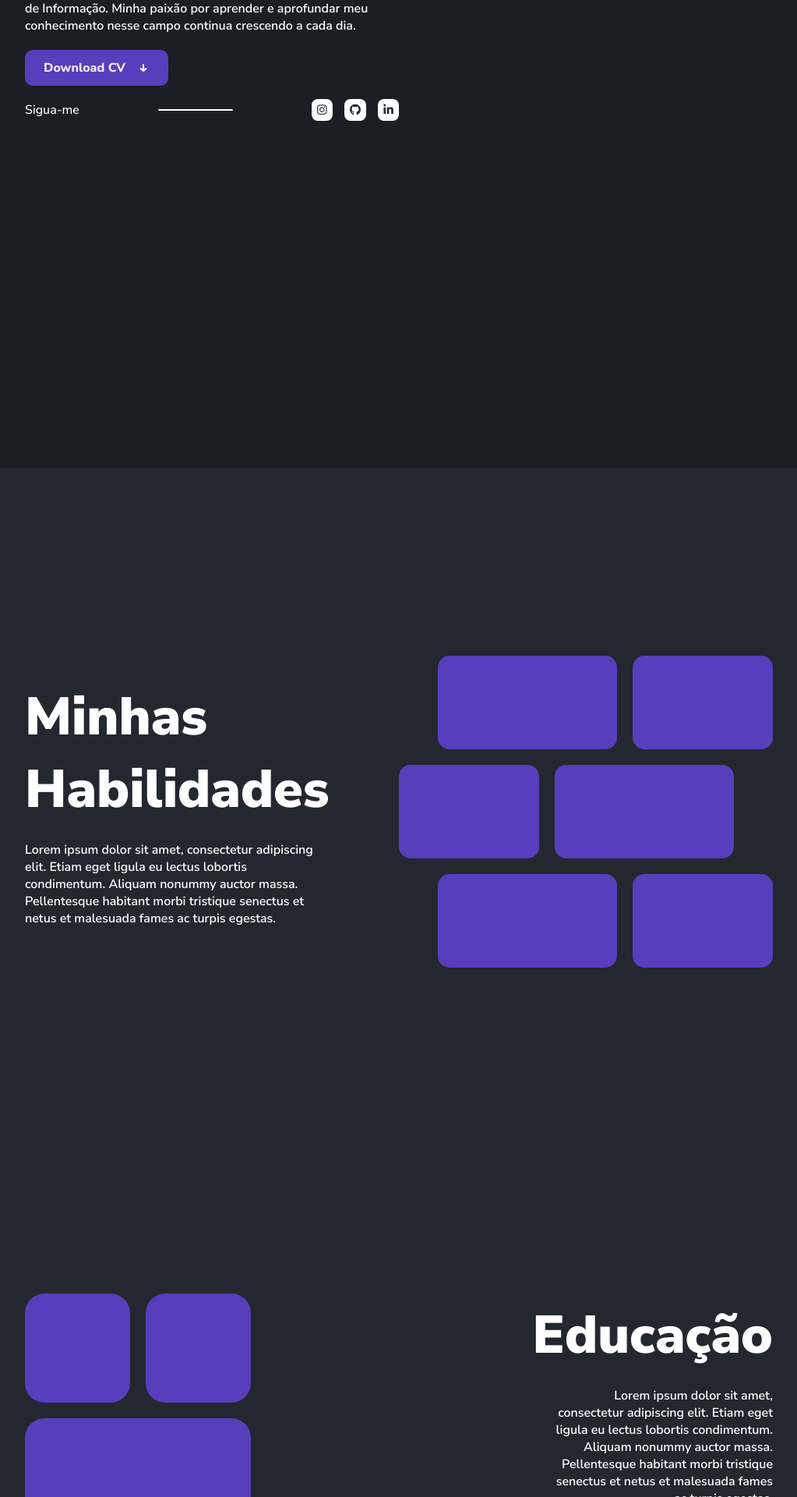
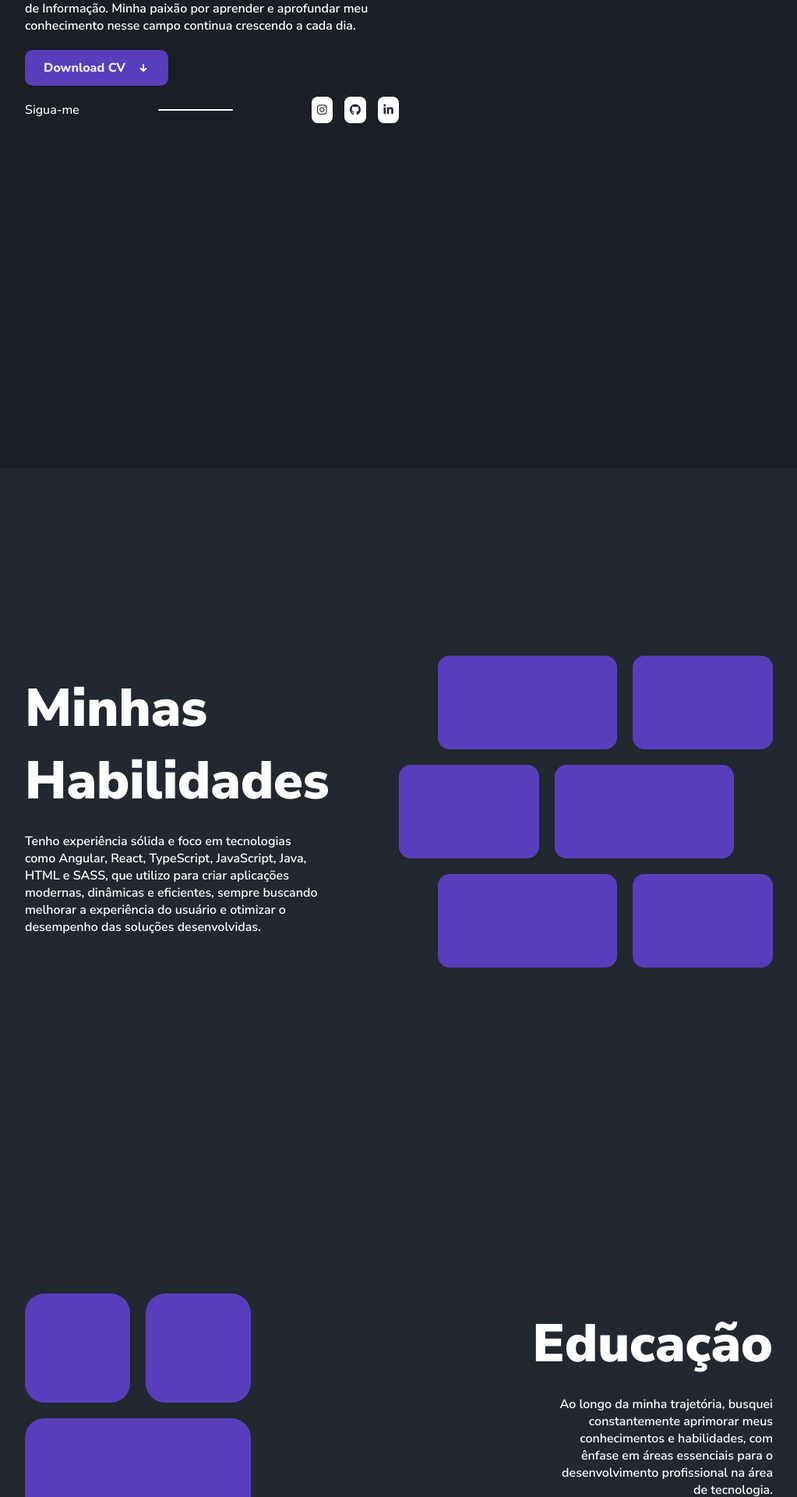
Before and after one commit to EdOc-PS/REACT_Portifolio, a React (Create React App) app: page / in a window 1280 px wide. Shown: the part 1400-3320 px from the top of the page at 78% size, without its empty margins (128-1151 px from the left). Built offline with nearby package versions, Linux system fonts and the light colour scheme.

Commit message:
style
add text

```diff
--- a/package.json
+++ b/package.json
@@ -10,7 +10,7 @@
     "react-dom": "^18.3.1",
     "react-router-dom": "^6.27.0",
     "react-scripts": "^5.0.1",
-    "sass": "^1.80.6",
+    "sass": "^1.82.0",
     "web-vitals": "^2.1.4"
   },
   "scripts": {
--- a/public/database/database.json
+++ b/public/database/database.json
@@ -1,8 +1,8 @@
 {
     "projects": [
         {
-            "name": "dashboard",
-            "description": "Lorem ipsum dolor sit amet, consectetur adipiscing elit, sed do eiusmod tempor incididunt ut labore et dolore magna aliqua. Ut enim ad minim veniam, quis nostrud exercitation ullamco laboris nisi ut aliquip ex ea commodo consequat. Duis aute irure dolor in reprehenderit in voluptate velit esse cillum dolore eu fugiat nulla pariatur. Excepteur sint occaecat cupidatat non proident, sunt in culpa qui officia deserunt mollit anim id est laborum.",
+            "name": "Dashboard",
+            "description": "O projeto, desenvolvido em Angular, é um site interativo que consome a API RWAG para exibir informações detalhadas sobre jogos. A aplicação permite que os usuários naveguem por uma lista de jogos e, ao clicar em um título, visualizem detalhes como nome, descrição, plataformas disponíveis e classificação etária. O consumo da API RWAG foi implementado utilizando serviços do Angular para realizar requisições HTTP de maneira eficiente, garantindo dados atualizados em tempo real. O design foi projetado para ser funcional e direto, priorizando a exibição clara das informações, mas sem foco em responsividade para dispositivos móveis.",
             "technologies": [
                 "typescript",
                 "angular"
@@ -11,8 +11,8 @@
             "web": "https://angular-dashboard-rouge.vercel.app"
         },
         {
-            "name": "jaboc",
-            "description": "Lorem ipsum dolor sit amet, consectetur adipiscing elit, sed do eiusmod tempor incididunt ut labore et dolore magna aliqua. Ut enim ad minim veniam, quis nostrud exercitation ullamco laboris nisi ut aliquip ex ea commodo consequat. Duis aute irure dolor in reprehenderit in voluptate velit esse cillum dolore eu fugiat nulla pariatur. Excepteur sint occaecat cupidatat non proident, sunt in culpa qui officia deserunt mollit anim id est laborum.",
+            "name": "Jaboc",
+            "description": "A jaboc e um sistema de gerenciamento para a cafeteria foi desenvolvido em Java com integração a um banco de dados, garantindo armazenamento seguro e acesso rápido às informações. Ele oferece funcionalidades como cadastro de produtos, permitindo que os administradores adicionem novos itens ao cardápio com detalhes como preço, descrição e disponibilidade. Os clientes e atendentes podem visualizar o cardápio de forma prática, organizado por categorias, como bebidas e sobremesas. A integração com o banco de dados assegura que todas as alterações sejam salvas e sincronizadas em tempo real, proporcionando maior confiabilidade e eficiência na operação do sistema.",
             "technologies": [
                 "java"
             ],
@@ -20,7 +20,7 @@
         },
         {
             "name": "Calculadora",
-            "description": "Lorem ipsum dolor sit amet, consectetur adipiscing elit, sed do eiusmod tempor incididunt ut labore et dolore magna aliqua. Ut enim ad minim veniam, quis nostrud exercitation ullamco laboris nisi ut aliquip ex ea commodo consequat. Duis aute irure dolor in reprehenderit in voluptate velit esse cillum dolore eu fugiat nulla pariatur. Excepteur sint occaecat cupidatat non proident, sunt in culpa qui officia deserunt mollit anim id est laborum.",
+            "description": "O projeto da calculadora foi desenvolvido em React, utilizando sua arquitetura baseada em componentes para criar uma interface moderna. A aplicação permite realizar operações matemáticas básicas, como adição, subtração, multiplicação e divisão, com um design intuitivo que facilita o uso. Os estados e eventos foram gerenciados de forma eficiente, garantindo que os cálculos sejam realizados em tempo real à medida que os números e operadores são inseridos. Além disso, o layout foi construído com CSS modular para oferecer uma experiência visual agradável e adaptável a diferentes dispositivos. O projeto destaca a capacidade do React de criar aplicações interativas e altamente performáticas.",
             "technologies": [
                 "react"
             ],
--- a/src/components/sections/about-me/about.js
+++ b/src/components/sections/about-me/about.js
@@ -1,4 +1,5 @@
 
+import { Link } from 'react-router-dom';
 import style from './about.module.sass'
 
 export default function About() {
@@ -8,7 +9,7 @@ export default function About() {
       <div className={style.about_container}>
 
         <div className={style.about_text}>
-          <h1>Sou Eduardo, Programador</h1>
+          <h1>Sou Eduardo, Desenvolvedor</h1>
           <p className={style.about_p}>
             Hello there. Tenho me dedicado à programação desde os meus 15 anos, quando comecei a explorar a
             área através do curso técnico em informática e, mais tarde, no bacharelado em Sistemas de Informação.
@@ -19,9 +20,9 @@ export default function About() {
             <p>Sigua-me</p>
             <span></span>
             <ul>
-              <li><i class="fa-brands fa-instagram"></i></li>
-              <li><i class="fa-brands fa-github"></i></li>
-              <li><i class="fa-brands fa-linkedin-in"></i></li>
+              <li><Link to={"https://www.instagram.com/eduuard_oc/"} target='blank'><i class="fa-brands fa-instagram"></i></Link></li>
+              <li><Link to={"https://github.com/edOc-PS"} target='blank'><i class="fa-brands fa-github"></i></Link></li>
+              <li><Link to={"https://www.linkedin.com/in/eduardo-oct%C3%A1vio-284066259/"} target='blank'><i class="fa-brands fa-linkedin-in"></i></Link></li>
             </ul>
           </div>
 
--- a/src/components/sections/projects/projects.js
+++ b/src/components/sections/projects/projects.js
@@ -21,7 +21,7 @@ export default function Projects() {
     <section className={style.projects_section}>
       <div className={style.projects_text}>
         <h1>Projetos</h1>
-        <p>Lorem ipsum dolor sit amet consectetur, adipisicing elit. Id assumenda porro pariatur praesentium.</p>
+        <p>Confira a seguir alguns dos projetos que desenvolvi, refletindo minhas habilidades e a aplicação de tecnologias para resolver desafios reais.</p>
       </div>
 
       <div className={style.projects_container}>
--- a/src/components/sections/skills/skills.js
+++ b/src/components/sections/skills/skills.js
@@ -10,8 +10,7 @@ export default function Skills() {
           <div className={style.skills_text}>
             <h1>Minhas Habilidades</h1>
             <p className={style.skills_p}>
-              Lorem ipsum dolor sit amet, consectetur adipiscing elit. Etiam eget ligula eu lectus lobortis condimentum.
-              Aliquam nonummy auctor massa. Pellentesque habitant morbi tristique senectus et netus et malesuada fames ac turpis egestas.
+            Tenho experiência sólida e foco em tecnologias como Angular, React, TypeScript, JavaScript, Java, HTML e SASS, que utilizo para criar aplicações modernas, dinâmicas e eficientes, sempre buscando melhorar a experiência do usuário e otimizar o desempenho das soluções desenvolvidas.
             </p>
           </div>
 
@@ -31,8 +30,7 @@ export default function Skills() {
           <div className={style.skills_text}>
             <h1>Educação</h1>
             <p className={style.skills_p}>
-              Lorem ipsum dolor sit amet, consectetur adipiscing elit. Etiam eget ligula eu lectus lobortis condimentum.
-              Aliquam nonummy auctor massa. Pellentesque habitant morbi tristique senectus et netus et malesuada fames ac turpis egestas.
+              Ao longo da minha trajetória, busquei constantemente aprimorar meus conhecimentos e habilidades, com ênfase em áreas essenciais para o desenvolvimento profissional na área de tecnologia.
             </p>
           </div>
           <Carrer />
--- a/src/components/structure/pages/page-details/details.module.sass
+++ b/src/components/structure/pages/page-details/details.module.sass
@@ -38,6 +38,7 @@
             display: flex
             gap: 1rem
             align-items: start
+
             flex-direction: column
 
             h1
```
Also changed, not shown: 1 other file (tests, documents, lock files or other folders).
